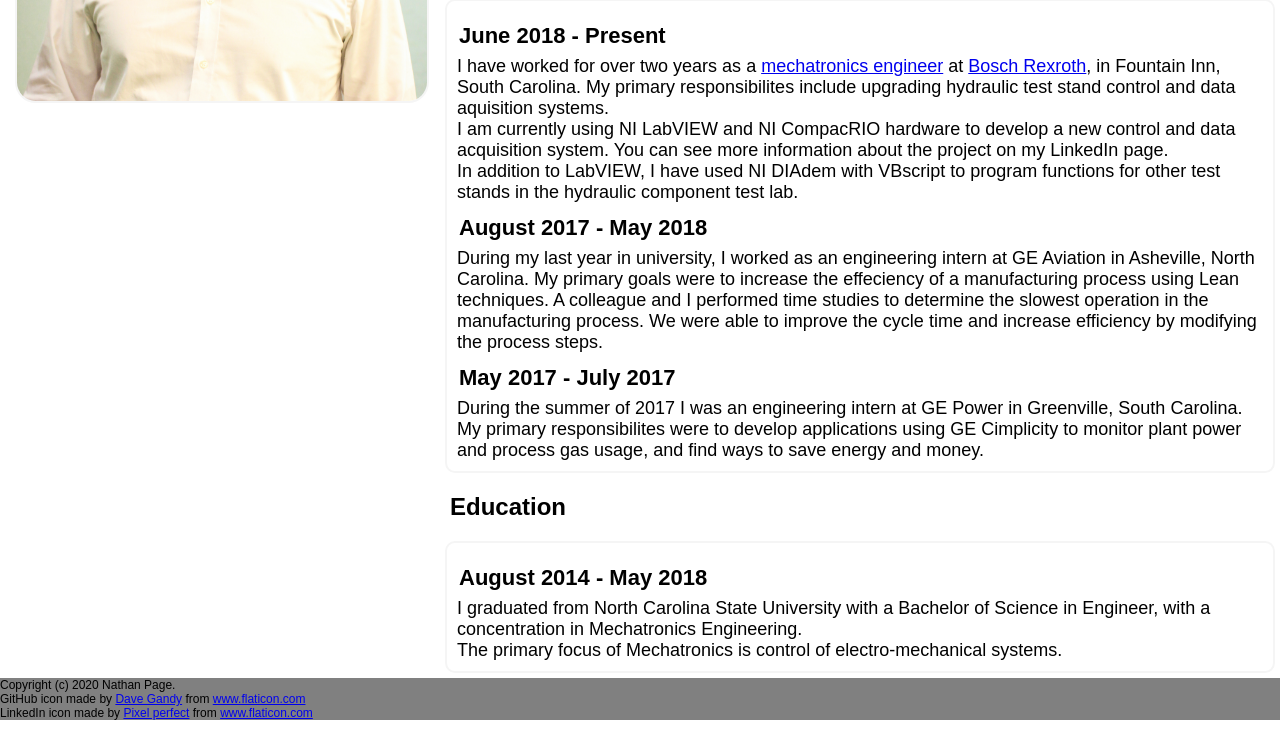
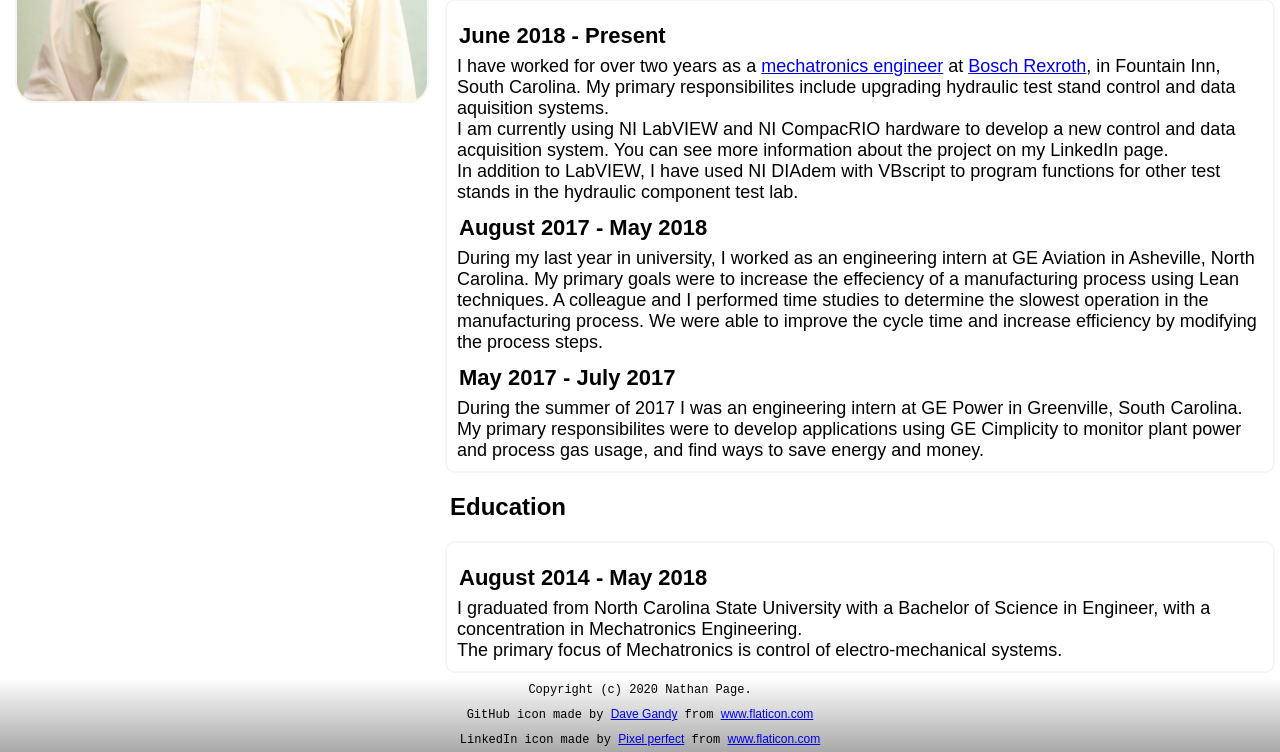
Before and after one commit to ndpage/personal-website, a website: page public/index.html in a window 1280 px wide. Shown: the part 419-1171 px from the top of the page. Before the commit the page ends 1139 px from the top, so only its background shows below. Drawn offline with nearby package versions, Linux system fonts and the light colour scheme.

Commit message:
Changed Background of footer-main to gradient

```diff
--- a/public/style.css
+++ b/public/style.css
@@ -138,13 +138,16 @@ p {
 }
 
 .footer-main {
-flex-shrink: 0;
-background-color: gray;
+  display: flex;
+  flex-direction: column;
+  flex-shrink: 0;
+  background: linear-gradient(to bottom,white,lightgray, darkgray);
+  align-items: center;
 }
 .footer-text{
-  color:black;
-  font-style: normal;
+  font-family: monospace;
   font-size: 12px;
+  margin: 5px auto;
 }
 .projects-container{
   flex: 1 0 auto;
```
